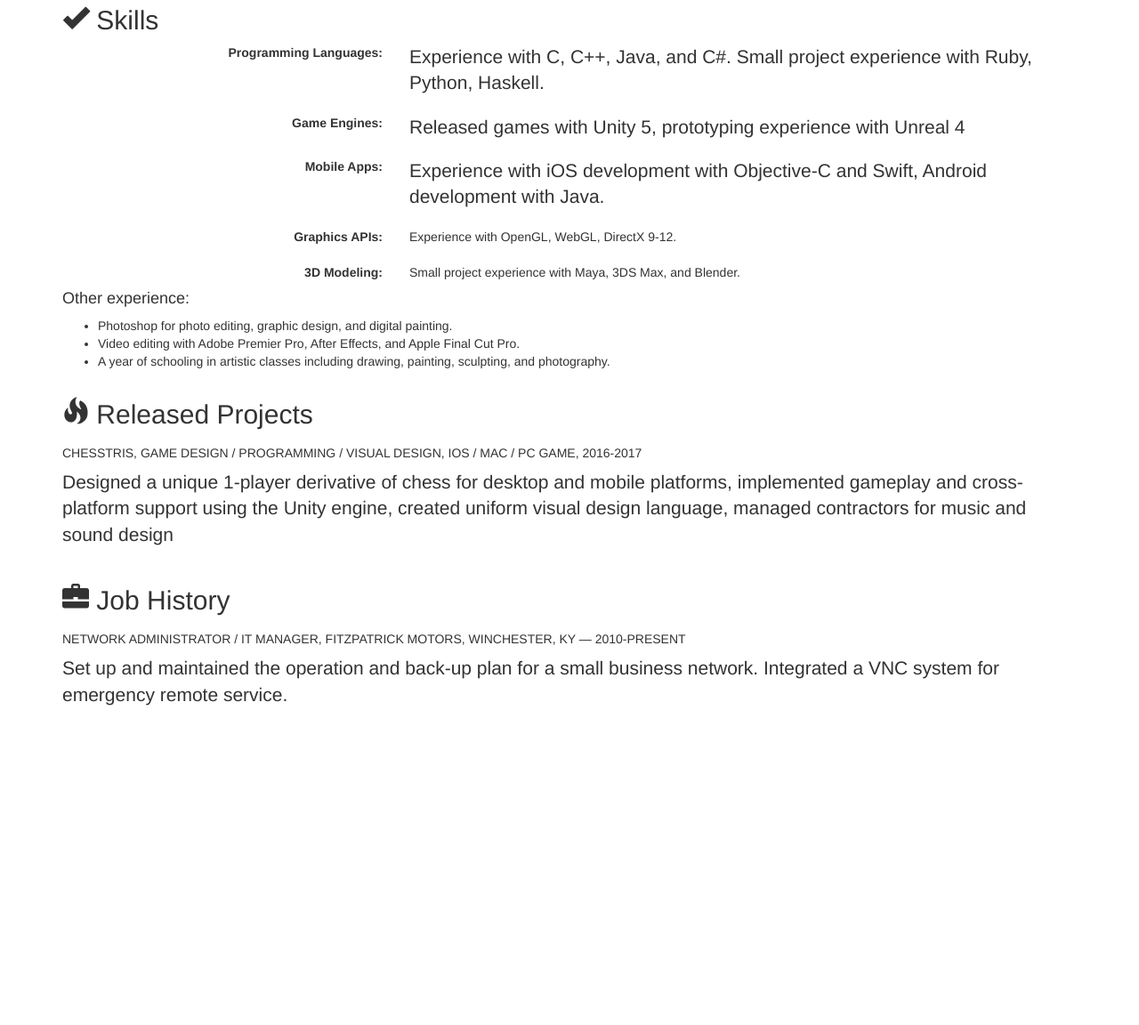
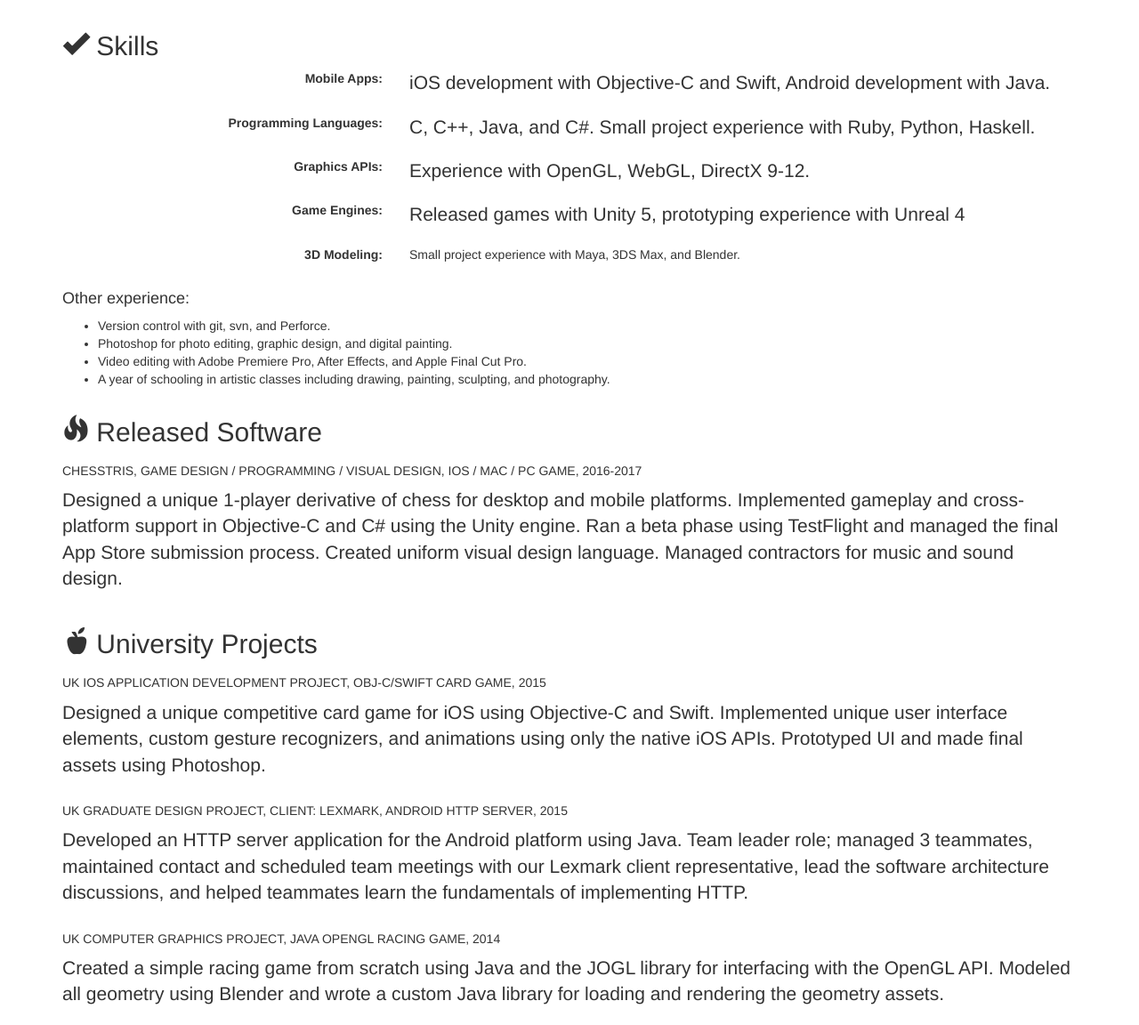
Before and after one commit to DrewFitz/drewfitz.github.io, a plain HTML site: page index.html in a window 1280 px wide. Shown: the part 350-1502 px from the top of the page at 89% size. Before the commit the page ends 1165 px from the top, so only its background shows below. Drawn offline with nearby package versions, Linux system fonts and the light colour scheme.

Commit message:
Updated resume.

```diff
--- a/index.html
+++ b/index.html
@@ -24,7 +24,7 @@
         <div class="col-md-12"><h2><span class="glyphicon glyphicon-user" aria-hidden="true"></span> Profile</h2></div>
     </div>
     <div class="row">
-        <div class="col-md-12 lead">I am a self-motivated learner, teaching myself programming and game development since my early days of high-school and constantly improving my skills and knowledge in my own time.</div>
+        <div class="col-md-12 lead">I am a self-motivated learner, teaching myself programming and game development since my early days of high-school and constantly improving my skills and knowledge in my own time. I started building my own iOS apps and games in 2010. In 2017, I launched my first game, Chesstris, on the App Store.</div>
     </div>
 
     <div class="row">
@@ -39,9 +39,21 @@
     </div>
 
     <div class="row">
+        <div class="col-md-4 hidden-sm hidden-xs text-right"><strong>Mobile Apps:</strong></div>
+        <div class="col-md-4 hidden-lg hidden-md"><strong>Mobile Apps</strong></div>
+        <div class="col-md-8 lead">iOS development with Objective-C and Swift, Android development with Java.</div>
+    </div>
+
+    <div class="row">
         <div class="col-md-4 hidden-sm hidden-xs text-right"><strong>Programming Languages:</strong></div>
         <div class="col-md-4 hidden-lg hidden-md"><strong>Programming Languages</strong></div>
-        <div class="col-md-8 lead">Experience with C, C++, Java, and C#. Small project experience with Ruby, Python, Haskell.</div>
+        <div class="col-md-8 lead">C, C++, Java, and C#. Small project experience with Ruby, Python, Haskell.</div>
+    </div>
+
+    <div class="row">
+        <div class="col-md-4 hidden-sm hidden-xs text-right"><strong>Graphics APIs:</strong></div>
+        <div class="col-md-4 hidden-lg hidden-md"><strong>Graphics APIs</strong></div>
+        <div class="col-md-8 lead">Experience with OpenGL, WebGL, DirectX 9-12.</div>
     </div>
 
     <div class="row">
@@ -51,15 +63,9 @@
     </div>
 
     <div class="row">
-        <div class="col-md-4 hidden-sm hidden-xs text-right"><strong>Mobile Apps:</strong></div>
-        <div class="col-md-4 hidden-lg hidden-md"><strong>Mobile Apps</strong></div>
-        <div class="col-md-8 lead">Experience with iOS development with Objective-C and Swift, Android development with Java.</div>
-    </div>
-
-    <div class="row">
-        <div class="col-md-4 hidden-sm hidden-xs text-right"><strong>Graphics APIs:</strong></div>
-        <div class="col-md-4 hidden-lg hidden-md"><strong>Graphics APIs</strong></div>
-        <div class="col-md-8">Experience with OpenGL, WebGL, DirectX 9-12.</div>
+        <div class="col-md-4 hidden-sm hidden-xs text-right"><strong>3D Modeling:</strong></div>
+        <div class="col-md-4 hidden-lg hidden-md"><strong>3D Modeling</strong></div>
+        <div class="col-md-8">Small project experience with Maya, 3DS Max, and Blender.</div>
     </div>
 
     <div class="row">
@@ -67,17 +73,12 @@
     </div>
 
     <div class="row">
-        <div class="col-md-4 hidden-sm hidden-xs text-right"><strong>3D Modeling:</strong></div>
-        <div class="col-md-4 hidden-lg hidden-md"><strong>3D Modeling</strong></div>
-        <div class="col-md-8">Small project experience with Maya, 3DS Max, and Blender.</div>
-    </div>
-
-    <div class="row">
         <div class="col-md-12">
             <h4>Other experience:</h4>
             <ul>
+                <li>Version control with git, svn, and Perforce.</li>
                 <li>Photoshop for photo editing, graphic design, and digital painting.</li>
-                <li>Video editing with Adobe Premier Pro, After Effects, and Apple Final Cut Pro.</li>
+                <li>Video editing with Adobe Premiere Pro, After Effects, and Apple Final Cut Pro.</li>
                 <li>A year of schooling in artistic classes including drawing, painting, sculpting, and
 photography.</li>
             </ul>
@@ -87,25 +88,54 @@ photography.</li>
 
 
     <div class="row">
-        <div class="col-md-12"><h2><span class="glyphicon glyphicon-fire" aria-hidden="true"></span> Released Projects</h2></div>
+        <div class="col-md-12"><h2><span class="glyphicon glyphicon-fire" aria-hidden="true"></span> Released Software</h2></div>
     </div>
     <div class="row">
         <div class="col-md-12"><h5>CHESSTRIS, GAME DESIGN / PROGRAMMING / VISUAL DESIGN, IOS / MAC / PC GAME, 2016-2017</h5></div>
     </div>
     <div class="row">
-        <div class="col-md-12 lead">Designed a unique 1-player derivative of chess for desktop and mobile platforms, implemented gameplay and cross-platform support using the Unity engine, created uniform visual design language, managed contractors for music and sound design</div>
+        <div class="col-md-12 lead">Designed a unique 1-player derivative of chess for desktop and mobile platforms. Implemented gameplay and cross-platform support in Objective-C and C# using the Unity engine. Ran a beta phase using TestFlight and managed the final App Store submission process. Created uniform visual design language. Managed contractors for music and sound design.</div>
     </div>
 
 
     <div class="row">
-        <div class="col-md-12"><h2><span class="glyphicon glyphicon-briefcase" aria-hidden="true"></span> Job History</h2></div>
+        <div class="col-md-12"><h2><span class="glyphicon glyphicon-apple" aria-hidden="true"></span> University Projects</h2></div>
     </div>
     <div class="row">
-        <div class="col-md-12"><h5>NETWORK ADMINISTRATOR / IT MANAGER, FITZPATRICK MOTORS, WINCHESTER, KY — 2010-PRESENT</h5></div>
+        <div class="col-md-12"><h5>UK IOS APPLICATION DEVELOPMENT PROJECT, OBJ-C/SWIFT CARD GAME, 2015</h5></div>
     </div>
     <div class="row">
-        <div class="col-md-12 lead">Set up and maintained the operation and back-up plan for a small business network. Integrated a VNC system for emergency remote service.</div>
+        <div class="col-md-12 lead">Designed a unique competitive card game for iOS using Objective-C and Swift. Implemented unique user interface elements, custom gesture recognizers, and animations using only the native iOS APIs. Prototyped UI and made final assets using Photoshop.</div>
+    </div>
+
+    <div class="row">
+        <div class="col-md-12"><h5>UK GRADUATE DESIGN PROJECT, CLIENT: LEXMARK, ANDROID HTTP SERVER, 2015</h5></div>
+    </div>
+    <div class="row">
+        <div class="col-md-12 lead">Developed an HTTP server application for the Android platform using Java. Team leader role; managed 3 teammates, maintained contact and scheduled team meetings with our Lexmark client representative, lead the software architecture discussions, and helped teammates learn the fundamentals of implementing HTTP.</div>
+    </div>
+
+    <div class="row">
+        <div class="col-md-12"><h5>UK COMPUTER GRAPHICS PROJECT, JAVA OPENGL RACING GAME, 2014</h5></div>
+    </div>
+    <div class="row">
+        <div class="col-md-12 lead">Created a simple racing game from scratch using Java and the JOGL library for interfacing with the OpenGL API. Modeled all geometry using Blender and wrote a custom Java library for loading and rendering the geometry assets.</div>
     </div>
 </div>
 </body>
 </html>
+
+<!--
+UK IOS APPLICATION DEVELOPMENT PROJECT, OBJ-C/SWIFT CARD GAME, 2015
+Designed a unique competitive card game for iOS using Objective-C and Swift. Implemented unique user interface elements, custom gesture recognizers, and animations using only the native iOS APIs. Prototyped UI and made final assets using Photoshop.
+UK GRADUATE DESIGN PROJECT, CLIENT: LEXMARK, ANDROID HTTP SERVER, 2015
+Developed an HTTP server application for the Android platform using Java. Team leader role; managed 3 teammates, maintained contact and scheduled team meetings with our Lexmark client representative, lead the software architecture discussions, and helped teammates learn the fundamentals of implementing HTTP.
+UK COMPUTER GRAPHICS PROJECT, JAVA OPENGL RACING GAME, 2014
+Created a simple racing game from scratch using Java and the JOGL library for interfacing with the OpenGL API. Modeled all geometry using Blender and wrote a custom Java library for loading and rendering the geometry assets.
+
+
+
+
+
+
+-->
```
